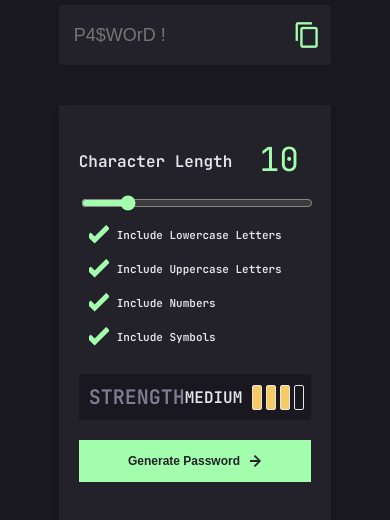
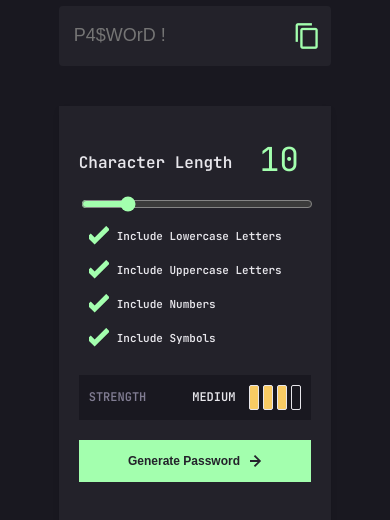
Before and after one commit to mosesfuraha/password-generator, a plain HTML site: page index.html in a window 390 px wide. Shown: the part 200-720 px from the top of the page. Drawn offline with Linux system fonts and the light colour scheme.

Commit message:
new files

```diff
--- a/password.css
+++ b/password.css
@@ -200,7 +200,6 @@ body {
   accent-color: var(--light-gray);
 }
 
-
 .password-content input[type="checkbox"] {
   display: none;
 }
@@ -374,4 +373,11 @@ body {
     width: 16px;
     height: 16px;
   }
+  .strength-row .str-txt {
+    font-size: 12px;
+  }
+  .strength-row .mdm-txt {
+    font-size: 12px;
+    margin-left: 2rem;
+  }
 }
```
